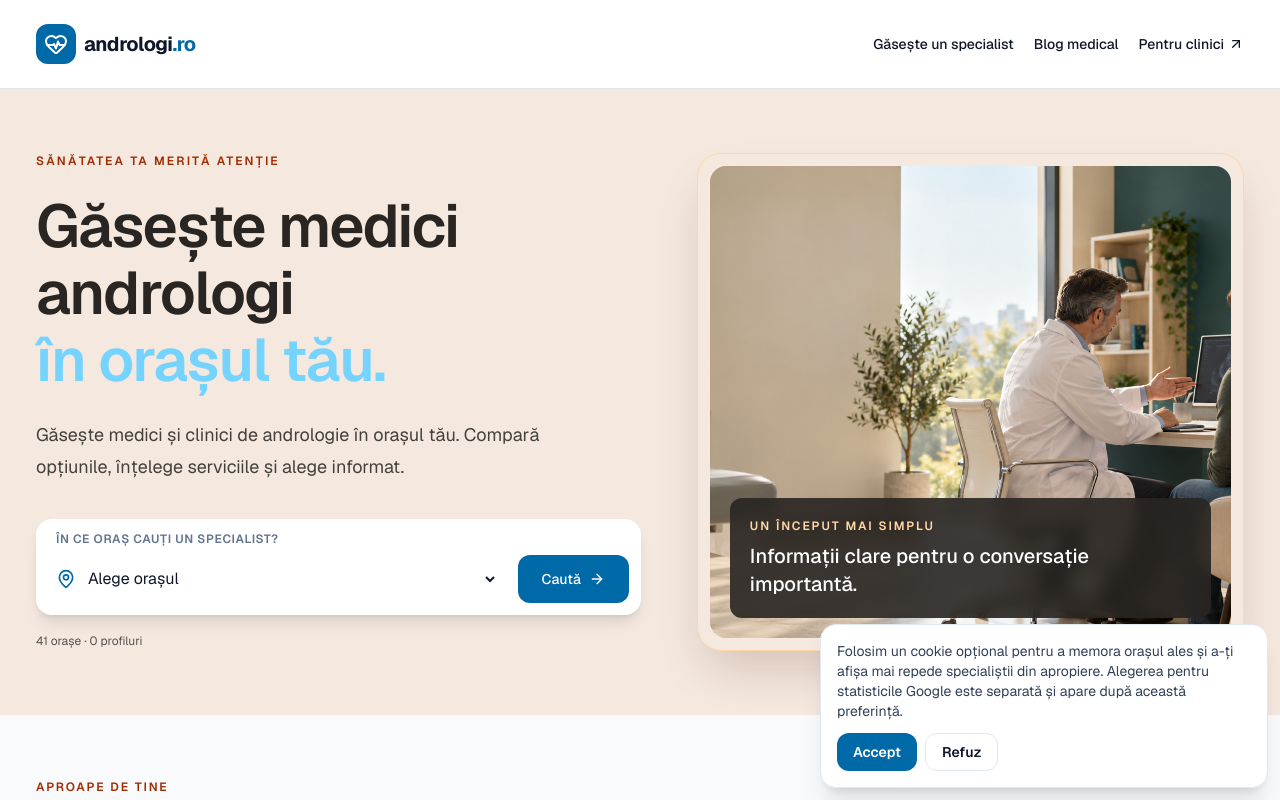
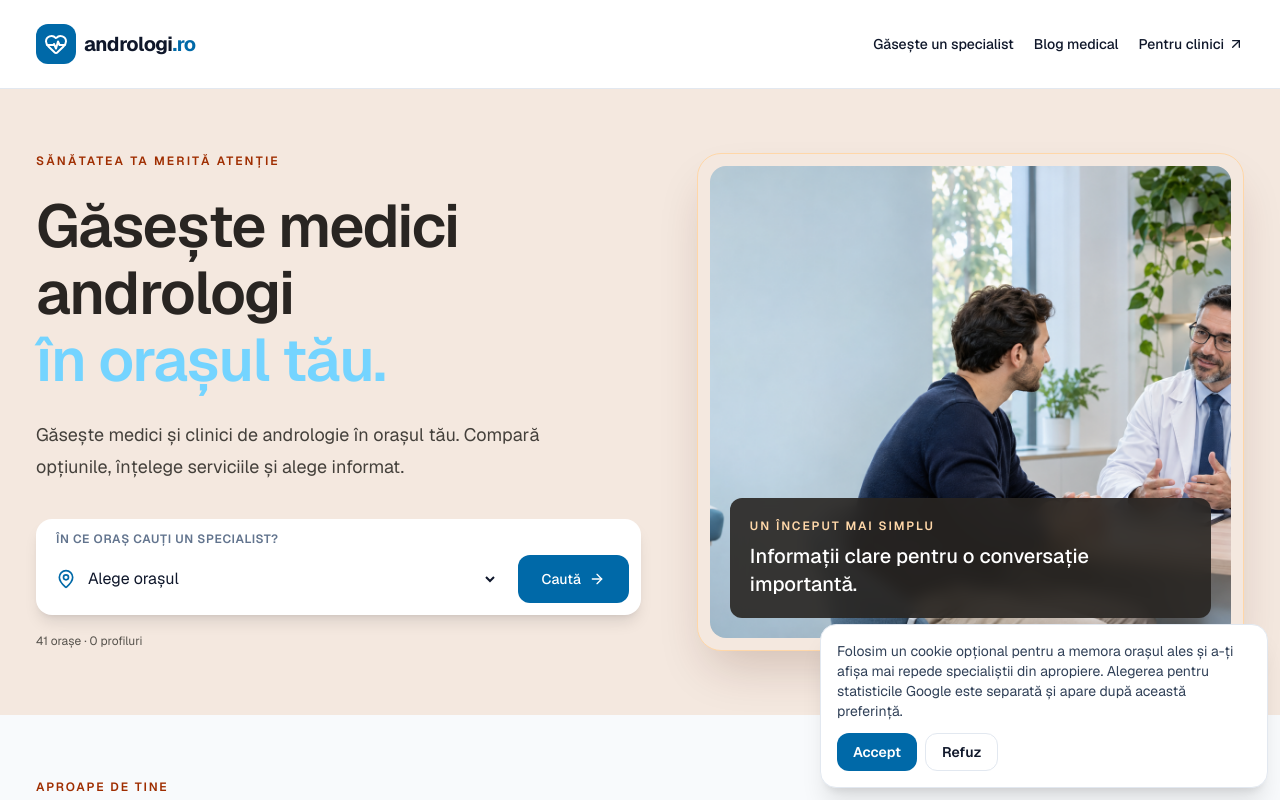
Before and after one commit to iverzet/andrologi, a Next.js app: page / in a window 1280 px wide. Shown: the top 800 px of the page. Built offline with nearby package versions, Linux system fonts and the light colour scheme; no server answers; the database is empty.

Commit message:
design: refresh andrology homepage hero

```diff
--- a/src/app/page.tsx
+++ b/src/app/page.tsx
@@ -24,7 +24,7 @@ export default async function Home() {
         <div className="mt-9"><CitySelector cities={cities} /></div>
         <p className="mt-4 text-xs leading-5 text-stone-600">{cities.length} orașe · {doctors.length} profiluri{demoMode || doctors.some((doctor) => doctor.isDemo) ? " · Catalog cu date demonstrative" : ""}</p>
       </div>
-      <div className="relative order-first overflow-hidden rounded-3xl border border-orange-200 bg-[#f4e8df] p-3 text-slate-900 shadow-2xl shadow-orange-950/20 lg:order-last"><Image src="/images/andrology-medical.png" alt="Medic într-un cabinet medical modern" width={1536} height={1024} priority className="h-full min-h-80 w-full rounded-2xl object-cover object-top" /><div className="absolute inset-x-8 bottom-8 rounded-xl bg-[#292522]/90 p-5 text-white backdrop-blur-sm"><p className="text-xs font-semibold uppercase tracking-[0.16em] text-orange-200">Un început mai simplu</p><p className="mt-2 text-xl font-medium leading-7">Informații clare pentru o conversație importantă.</p></div></div>
+      <div className="relative order-first overflow-hidden rounded-3xl border border-orange-200 bg-[#f4e8df] p-3 text-slate-900 shadow-2xl shadow-orange-950/20 lg:order-last"><Image src="/images/hero-andrology-v2.png" alt="Pacient discutând cu un medic androlog într-un cabinet modern" width={1536} height={1024} priority className="h-full min-h-80 w-full rounded-2xl object-cover object-top" /><div className="absolute inset-x-8 bottom-8 rounded-xl bg-[#292522]/90 p-5 text-white backdrop-blur-sm"><p className="text-xs font-semibold uppercase tracking-[0.16em] text-orange-200">Un început mai simplu</p><p className="mt-2 text-xl font-medium leading-7">Informații clare pentru o conversație importantă.</p></div></div>
     </div></section>
     <div className="site-container">
       <section id="orase" className="section-space scroll-mt-8"><p className="eyebrow">Aproape de tine</p><div className="section-heading"><h2 className="section-title">Începe cu orașul tău</h2><p className="text-sm text-slate-500">Explorează serviciile disponibile local</p></div>
```
Also changed, not shown: public/images/hero-andrology-v2.png (added).
